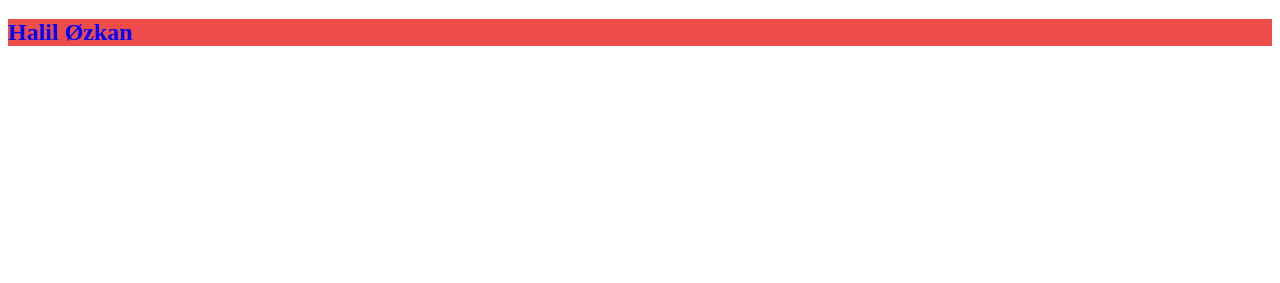
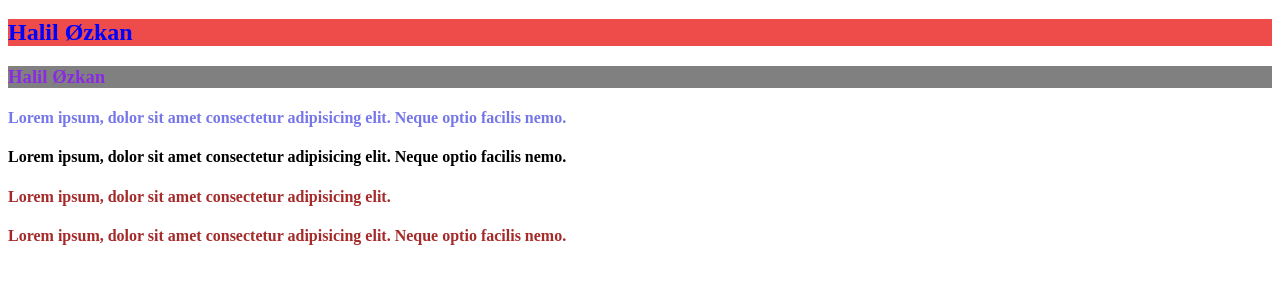
Before and after one commit to Halilozkann/1200, a plain HTML site: page Enes HTML CSS/indexForCss.html in a window 1280 px wide. Shown: the part 61-344 px from the top of the page. Drawn offline with Linux system fonts and the light colour scheme.

Commit message:
css gun sonu

```diff
--- /dev/null
+++ b/Enes HTML CSS/ilk.css
@@ -0,0 +1,4 @@
+h3{
+    color: blueviolet;
+    background-color: gray;
+}
--- a/Enes HTML CSS/indexForCss.html
+++ b/Enes HTML CSS/indexForCss.html
@@ -10,7 +10,17 @@
             color: blue;
             background-color: rgb(238, 75, 75);
         }
+
+        .yazi-ozellik{
+            color: brown;
+        }
+
+        #paragraf1{
+            color: rgb(118, 118, 233);
+        }
     </style>
+
+    <link rel="stylesheet" href="ilk.css">
 </head>
 <body>
 <!--
@@ -24,5 +34,18 @@
 
     <h2>Halil Øzkan</h2>
 
+    <h3>Halil Øzkan</h3>
+
+    <!--
+    id:essizdir - unik- bir yerde kullanilir.
+    Class: Birden cok yerde kullanilabilir.
+    Etiket ismi ile.
+    -->
+
+    <h4 id="paragraf1">Lorem ipsum, dolor sit amet consectetur adipisicing elit. Neque optio facilis nemo.</h4>
+    <h4>Lorem ipsum, dolor sit amet consectetur adipisicing elit. Neque optio facilis nemo.</h4>
+    <h4 class="yazi-ozellik">Lorem ipsum, dolor sit amet consectetur adipisicing elit.</h4>
+    <h4 class="yazi-ozellik">Lorem ipsum, dolor sit amet consectetur adipisicing elit. Neque optio facilis nemo.</h4>
+
 </body>
 </html>
```
